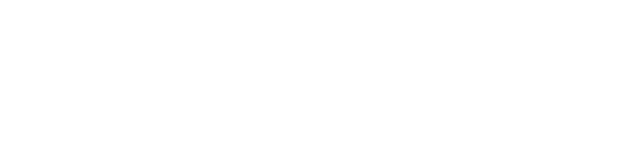
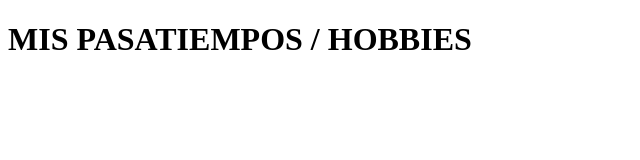
Before and after one commit to eveelyn04/pasatiempos, a plain HTML site: page index.html in a window 1280 px wide. Shown: the whole page, without its empty margins (0-640 px from the left). Drawn offline with Linux system fonts and the light colour scheme.

Commit message:
Encabezado de pagina

```diff
--- a/index.html
+++ b/index.html
@@ -6,5 +6,6 @@
     <title>Document</title>
 </head>
 <body>
+    <h1>MIS PASATIEMPOS / HOBBIES</h1>
 </body>
 </html>
```
